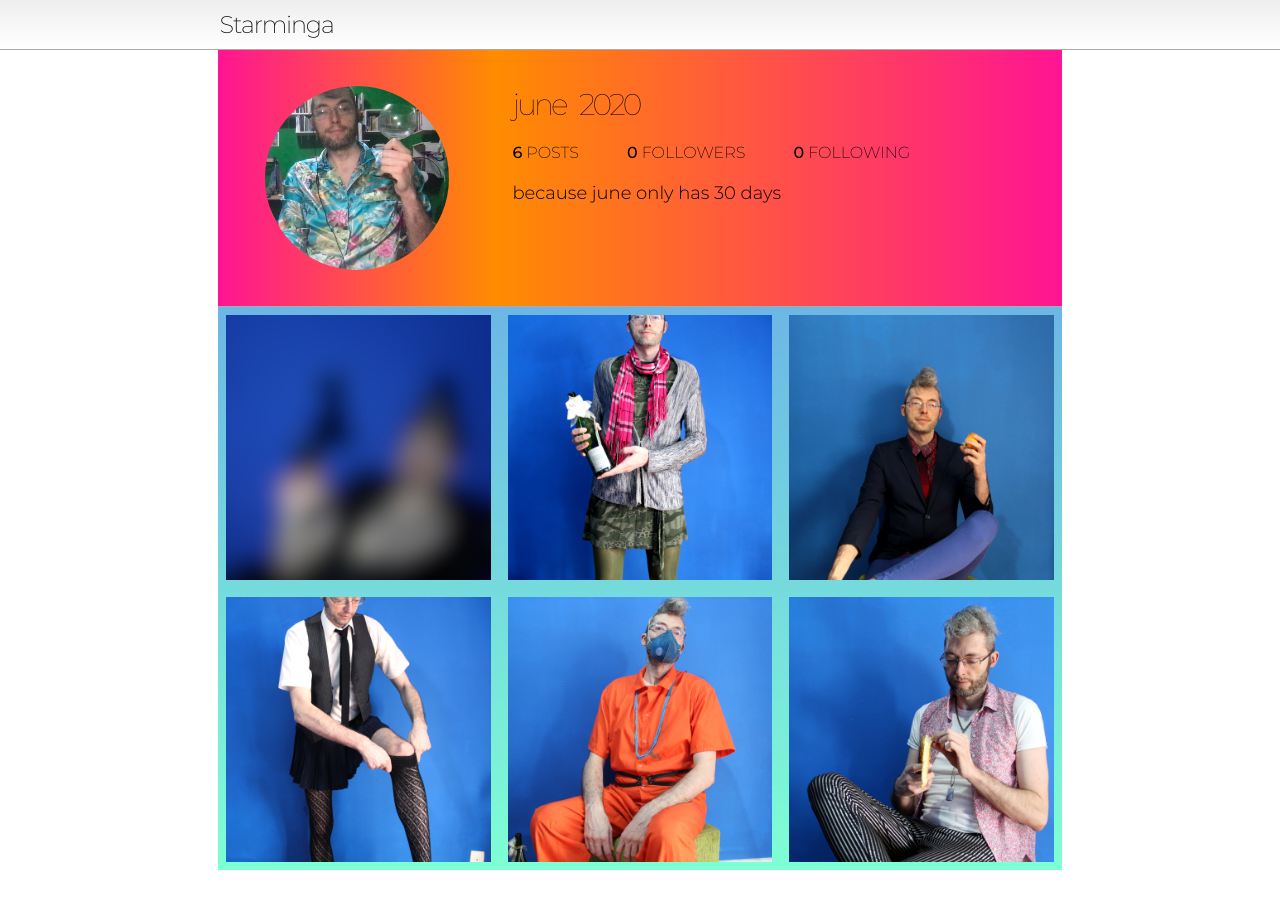
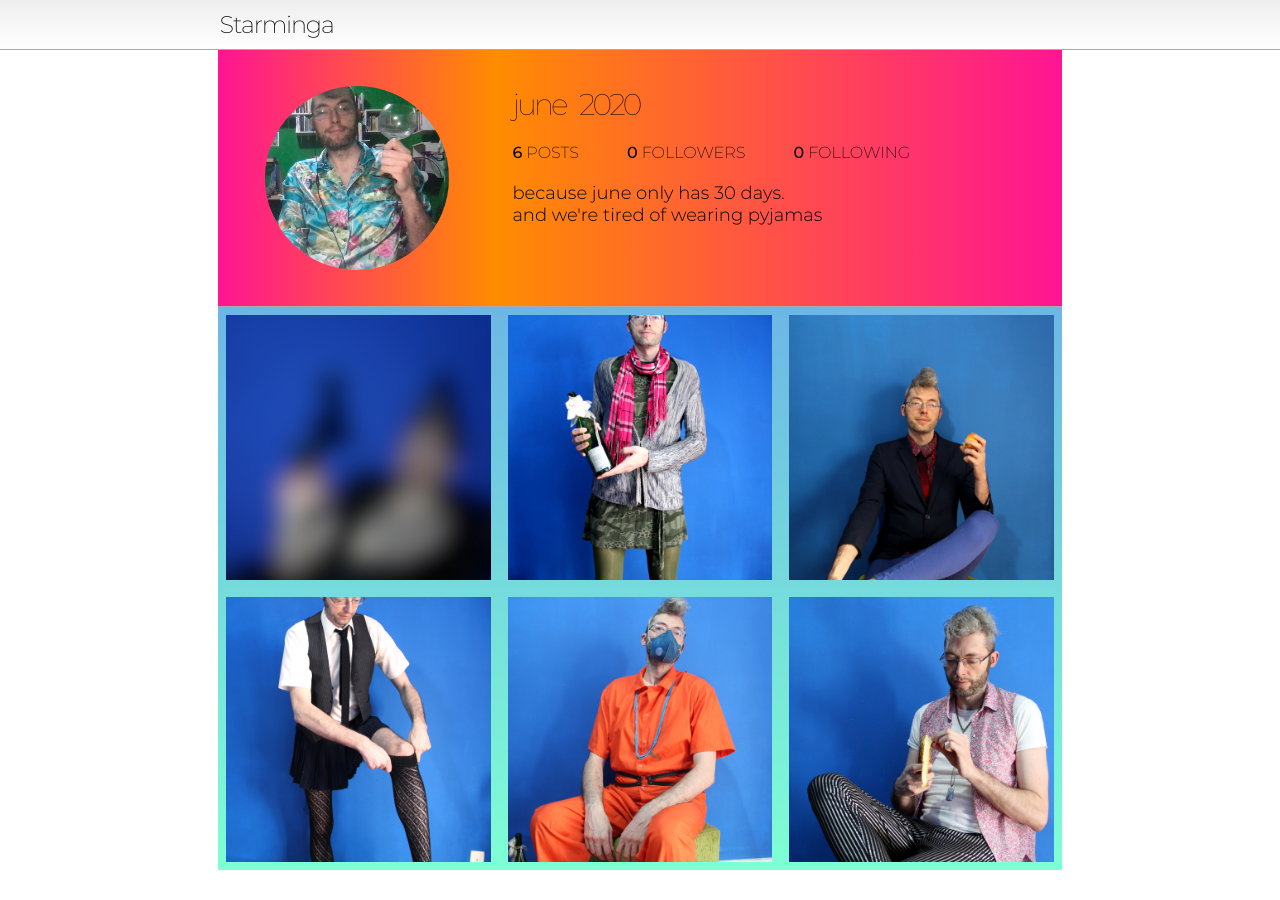
Before and after one commit to thiagohersan-www/mmmgml.thiagohersan.com, a Jekyll site: the page built from _pages/index.md, in a window 1280 px wide. Built offline with Jekyll 4.4.1, drawn with Linux system fonts in a browser that asks for light colours; some web fonts are replaced.

Commit message:
sub description

```diff
--- a/_config.yml
+++ b/_config.yml
@@ -1,6 +1,7 @@
 name: 'starminga'
 keywords: 'health, wellbeing, well-being, lifestyle, life-style, fashion, models'
 description: 'because june only has 30 days'
+subdescription: "and we're tired of wearing pyjamas"
 
 url: https://starmin.ga
 baseurl: ''
--- a/_includes/meta.html
+++ b/_includes/meta.html
@@ -12,11 +12,8 @@
 <meta property="og:site_name" content="{{site.name}}">
 <meta property="article:publisher" content="">
 
-{% assign description = page.content | strip_html | truncatewords:8 %}
+{% assign description = site.description | append: '.' | append: site.subdescription | append: '.'  %}
 
-{% unless description.size > 0 %}
-  {% assign description = site.description %}
-{% endunless %}
 
 <meta name="twitter:description" content="{{ description }}">
 <meta property="og:description" content="{{ description }}">
--- a/_layouts/index.html
+++ b/_layouts/index.html
@@ -19,7 +19,8 @@
             <div class="header-counter"><div class="header-counter-bold">0</div> followers</div>
             <div class="header-counter"><div class="header-counter-bold">0</div> following</div>
           </div>
-          <div class="header-text">{{ site.description }}</div>
+          <div class="header-text">{{ site.description }}.</div>
+          <div class="header-text">{{ site.subdescription }}</div>
         </div>
       </div>
 
```
